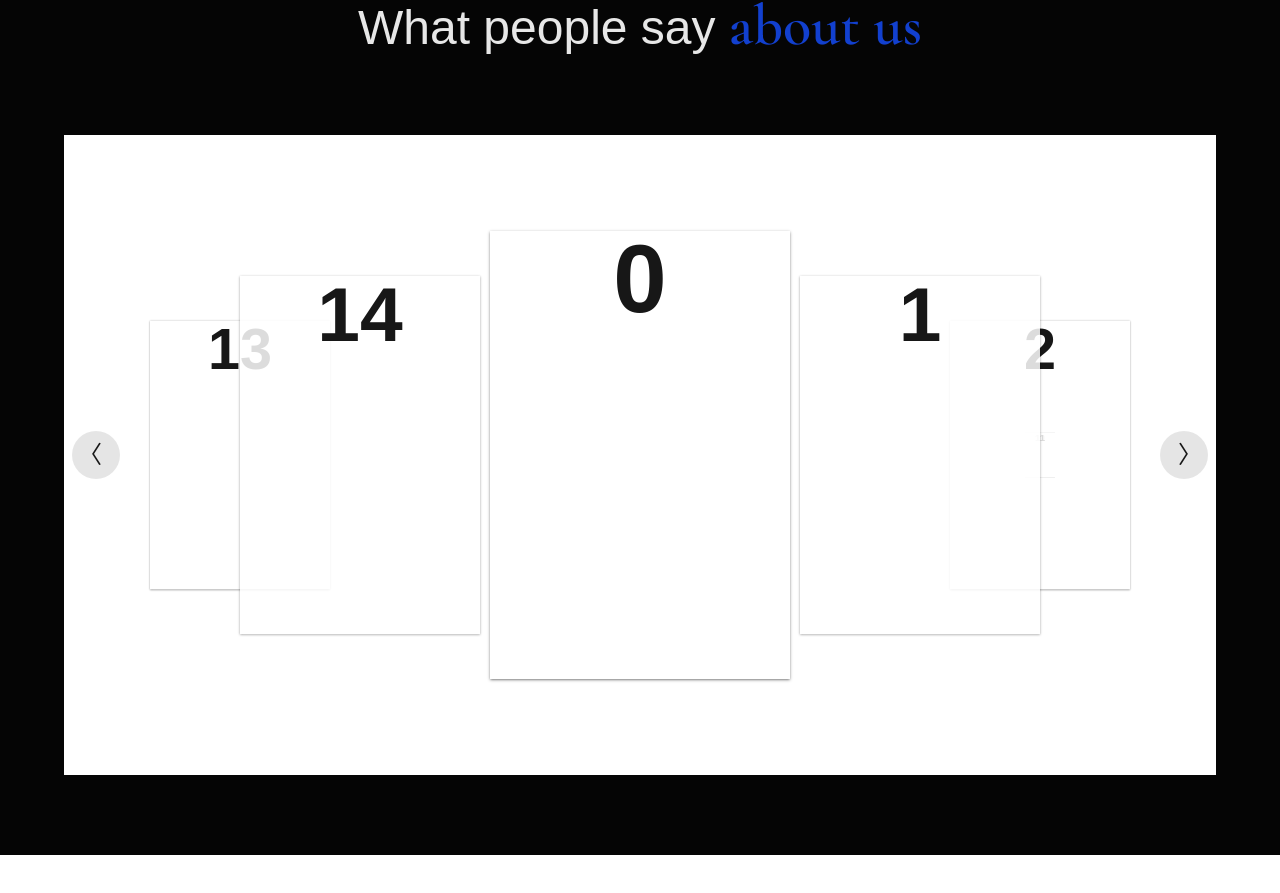
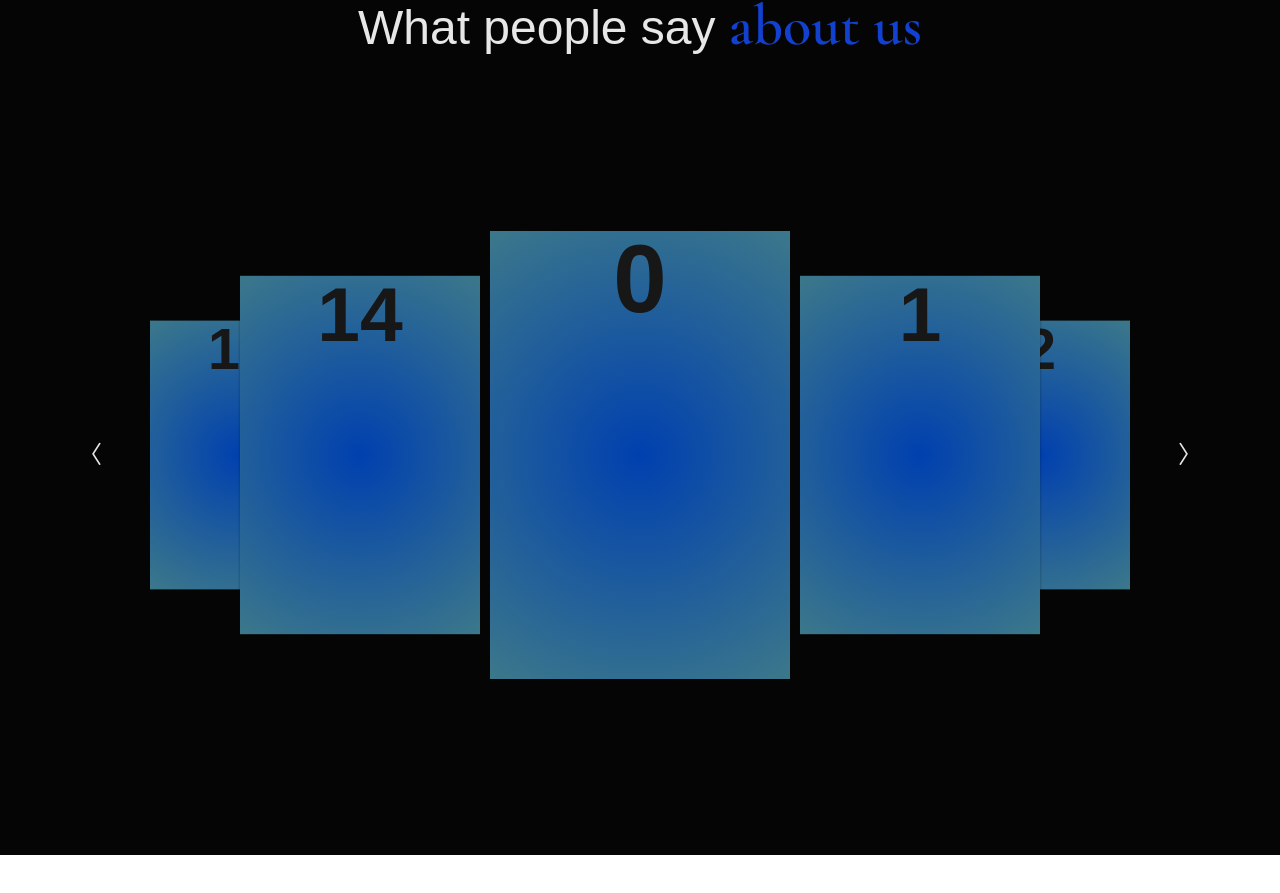
Before and after one commit to AsfarButt/Cenimora-Studios, a Next.js app: page /Home in a window 1280 px wide. Shown: the part 2757-3650 px from the top of the page. Built offline with nearby package versions, Linux system fonts and the light colour scheme; a web font is replaced by a local one.

Commit message:
Update 6

```diff
--- a/app/Home/testimonials.tsx
+++ b/app/Home/testimonials.tsx
@@ -91,15 +91,15 @@ export default function Testimonials(){
     return(<div className="relative pt-20 w-full h-auto min-h-100 bg-black/98 flex flex-col justify-center">
                 <h1 className="text-white/90 text-4xl lg:text-5xl text-center">What people say <span className={`${cormorant.className} text-[46px] lg:text-[58px] text-blue-700/90`}>about us</span></h1>
 
-                <div className="relative mx-auto my-20 max-w-290 w-[90%] h-160 flex justify-center items-center bg-white">
+                <div className="relative mx-auto my-20 max-w-290 w-[90%] h-160 flex justify-center items-center">
                     <div className={`relative w-75 h-[70%] flex flex-row items-center`}>
                         {Testimonials.map((element,index) => (
-                            <div className={`absolute flex-none h-full w-75 mr-6 transition-all duration-800 bg-white/85 shadow-sm shadow-black/40 text-8xl font-bold text-center ${activeproperties[index]}`} key={index}>{index}</div>
+                            <div className={`absolute flex-none h-full w-75 mr-6 transition-all duration-800 bg-[radial-gradient(circle_at_center,rgba(0,64,175,1),rgba(60,120,138,1))] shadow-sm shadow-black/40 text-8xl font-bold text-center ${activeproperties[index]}`} key={index}>{index}</div>
                         ))}
                     </div>
                     <div className="absolute px-2 w-full h-14 flex justify-between items-center z-1 transition-all duration-600">
-                        <button className="relative w-12 h-12 pr-3 text-black/90 text-2xl font-medium rounded-full bg-black/10" onClick={MoveLeft}>〈</button>
-                        <button className="relative w-12 h-12 pl-3 text-black/90 text-2xl font-medium rounded-full bg-black/10" onClick={MoveRight}>〉</button>
+                        <button className="relative w-12 h-12 pr-3 text-white/90 text-2xl font-medium rounded-full bg-black/10 mix-blend-difference" onClick={MoveLeft}>〈</button>
+                        <button className="relative w-12 h-12 pl-3 text-white/90 text-2xl font-medium rounded-full bg-black/10 mix-blend-difference" onClick={MoveRight}>〉</button>
                     </div>
                 </div>
     </div>)
```
